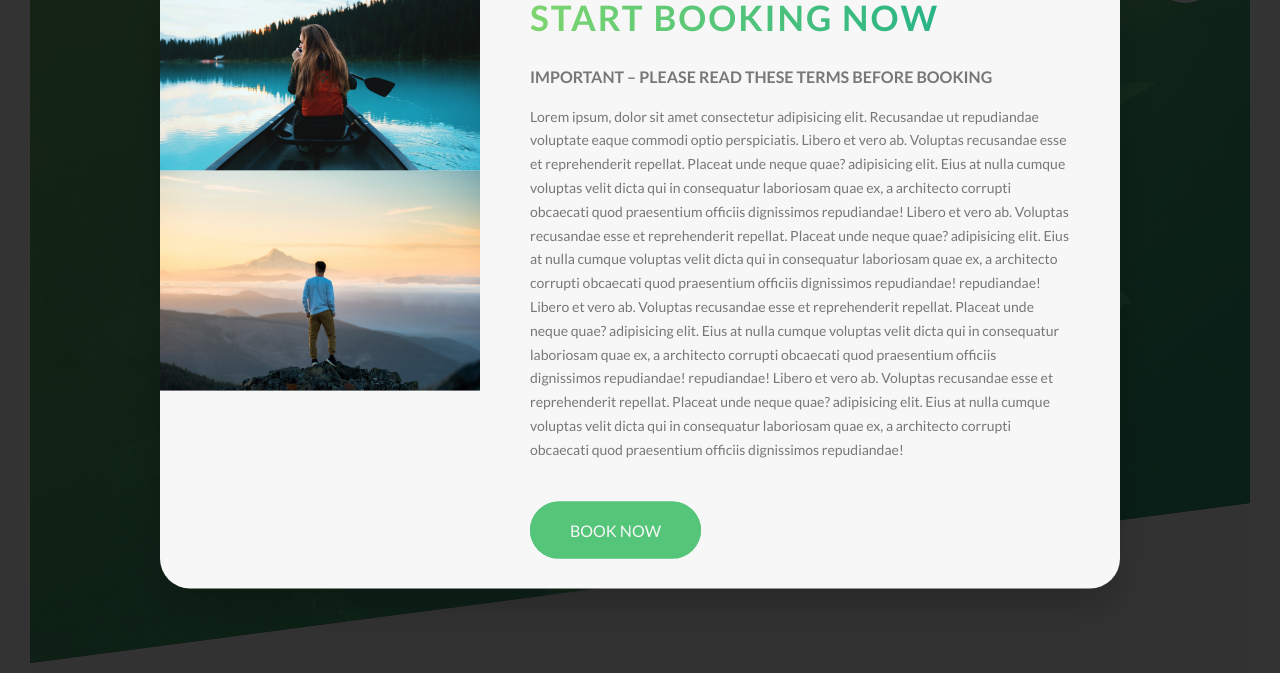
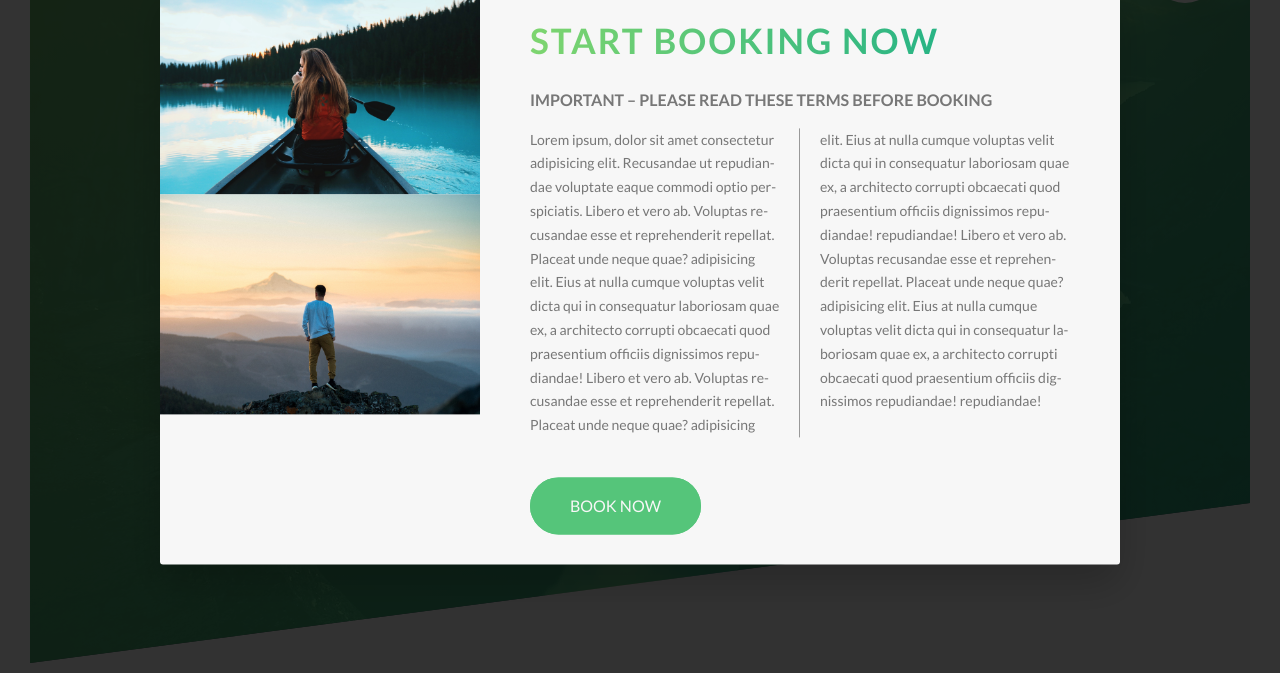
Before and after one commit to uxlinh/natours, a website: page index.html in a window 1280 px wide. Shown: the part 127-800 px from the top of the page. Drawn offline with Linux system fonts and the light colour scheme.

Commit message:
added hyphen property

```diff
--- a/index.html
+++ b/index.html
@@ -394,7 +394,6 @@
                     repudiandae!
                     Libero et vero ab. Voluptas recusandae esse et reprehenderit repellat. Placeat unde neque quae? adipisicing elit. Eius at nulla cumque voluptas velit dicta qui in consequatur laboriosam quae ex, a architecto corrupti obcaecati quod praesentium officiis dignissimos repudiandae!
                     repudiandae!
-                    Libero et vero ab. Voluptas recusandae esse et reprehenderit repellat. Placeat unde neque quae? adipisicing elit. Eius at nulla cumque voluptas velit dicta qui in consequatur laboriosam quae ex, a architecto corrupti obcaecati quod praesentium officiis dignissimos repudiandae!
                 </p>
                 <a href="#" class="btn btn--green">Book now</a>
             </div>
--- a/sass/components/_popup.scss
+++ b/sass/components/_popup.scss
@@ -37,9 +37,17 @@
     &__text {
         font-size: 1.4rem;
         margin-bottom: 4rem;
+
+        -moz-column-count: 2rem;
+        -moz-column-gap: 4rem;
+        -moz-column-rule: 1px solid $color-grey-dark-2;
         column-count: 2;
         column-gap: 4rem; //1em = 14px
         column-rule: 1px solid $color-grey-dark-2;
 
+        -moz-hyphens: auto;
+        -ms-hyphens: auto;
+        -webkit-hyphens: auto;
+        hyphens: auto;
     }
 }
```
Also changed, not shown: css/style.css.
